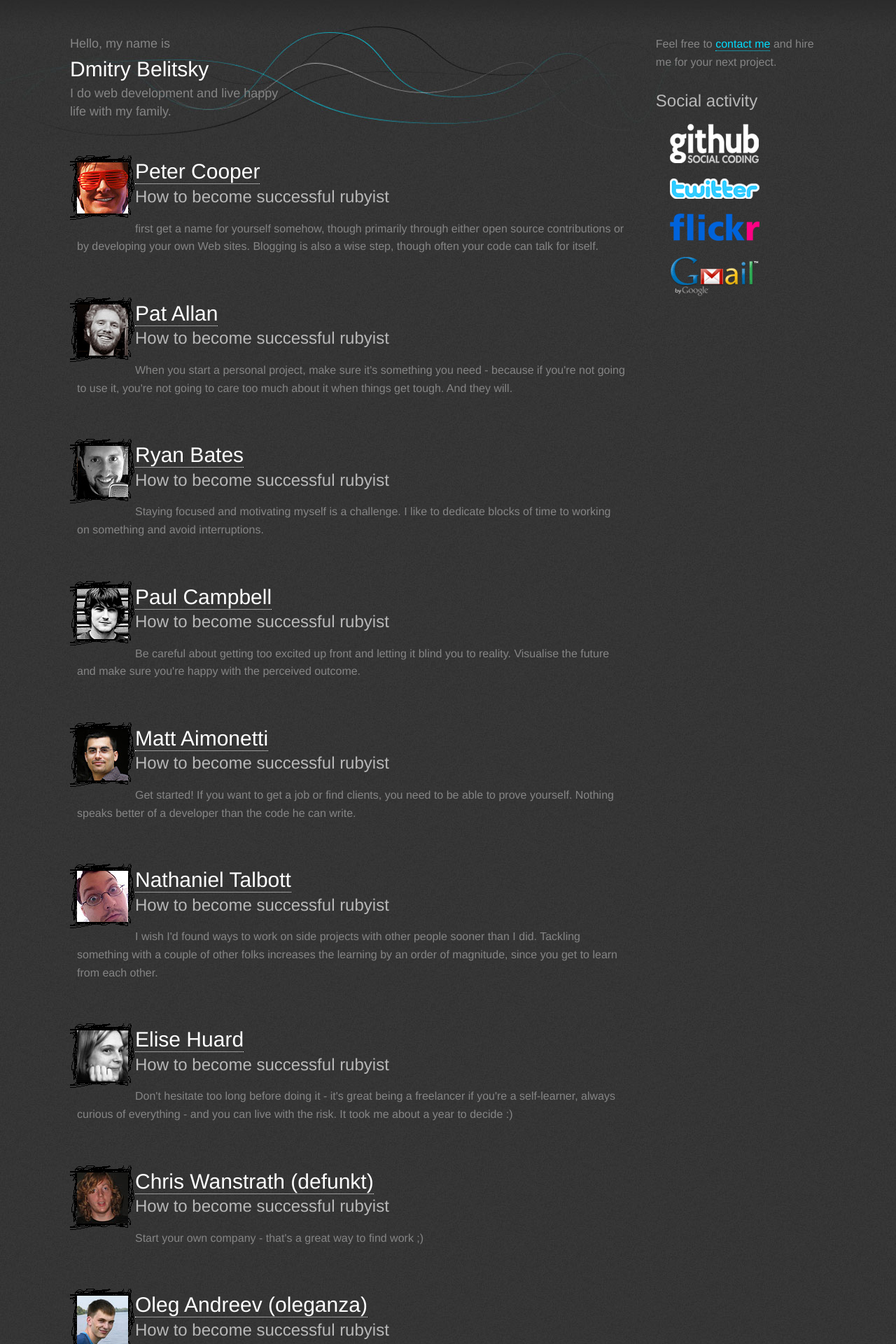
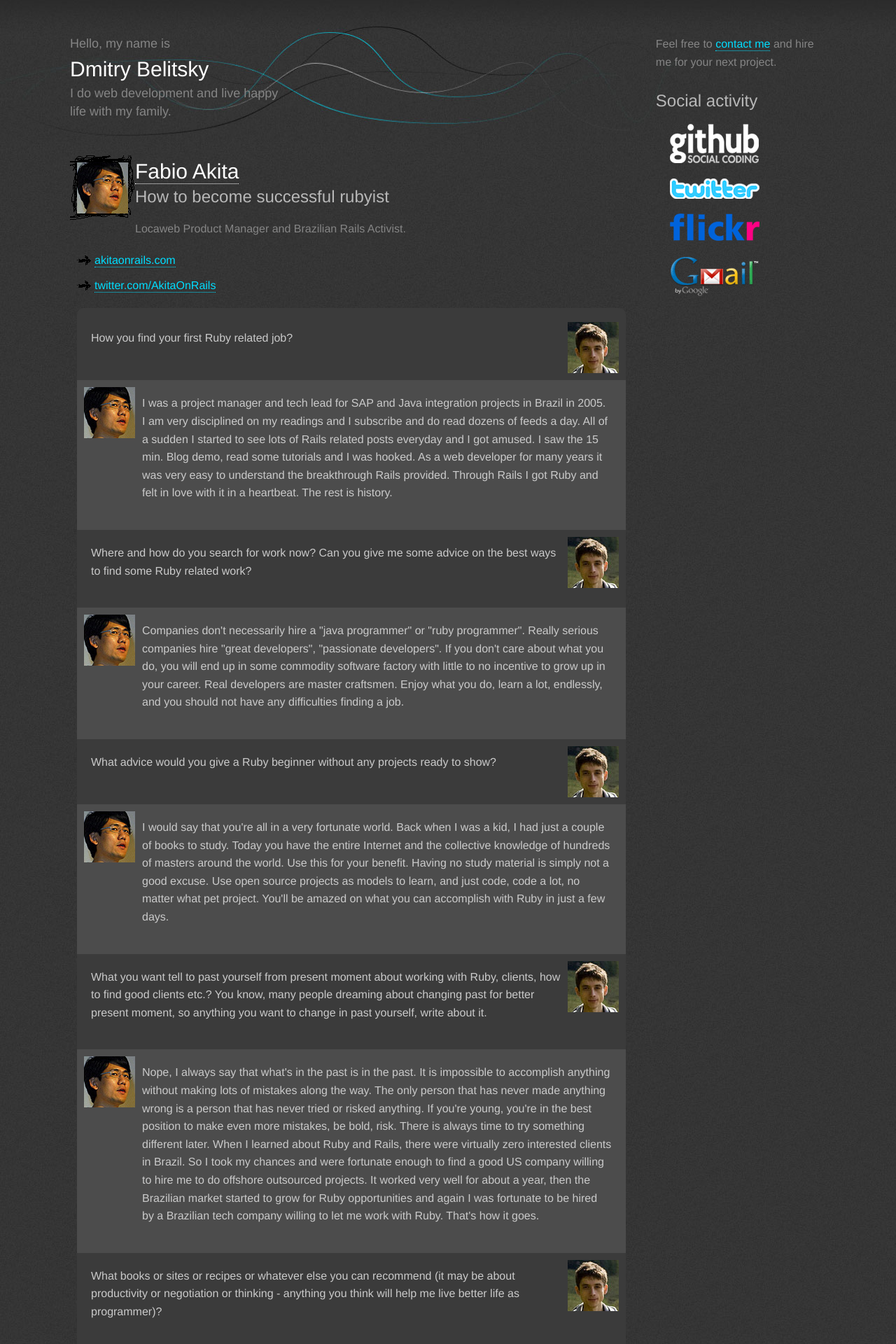
Before and after one commit to dab/belitsky.info, a Jekyll site: the page built from index.html, in a window 1280 px wide. Shown: the top 1920 px of the page at 70% size. Built offline with Jekyll 4.4.1, drawn with Linux system fonts in a browser that asks for light colours; comment, search, counter and statistics services are not loaded; some of the changed text lies outside the part shown.

Commit message:
Add Fabio Akita interview

```diff
--- /dev/null
+++ b/_posts/freelance/_posts/2009-08-29-fabio-akita.html
@@ -0,0 +1,49 @@
+---
+layout: post
+title: Fabio Akita
+subtitle: How to become successful rubyist
+teaser:
+thumb: upic-akita.jpg
+category: freelance
+---
+
+<p>Locaweb Product Manager and Brazilian Rails Activist.</p>
+<ul class="contacts">
+  <li><a href="http://akitaonrails.com/">akitaonrails.com</a></li>
+	<li><a href="http://twitter.com/AkitaOnRails/">twitter.com/AkitaOnRails</a></li>
+</ul>
+<div class="chat akita">
+  <div class="right"><div class="message"><p>How you find your first Ruby related job?</p></div></div>
+  <div class="left"><p>I was a project manager and tech lead for SAP and Java integration projects in Brazil in 2005. I am very disciplined on my readings and I subscribe and do read dozens of feeds a day. All of a sudden I started to see lots of Rails related posts everyday and I got amused. I saw the 15 min. Blog demo, read some tutorials and I was hooked. As a web developer for many years it was very easy to understand the breakthrough Rails provided. Through Rails I got Ruby and felt in love with it in a heartbeat. The rest is history.</p></div>
+  <div class="right"><p>Where and how do you search for work now? Can you give me some advice on the best ways to find some Ruby related work?</p></div>
+  <div class="left"><p>Companies don't necessarily hire a "java programmer" or "ruby programmer". Really serious companies hire "great developers", "passionate developers". If you don't care about what you do, you will end up in some commodity software factory with little to no incentive to grow up in your career. Real developers are master craftsmen. Enjoy what you do, learn a lot, endlessly, and you should not have any difficulties finding a job.</p></div>
+
+  <div class="right"><p> What advice would you give a Ruby beginner without any projects ready to show?</p></div>
+
+  <div class="left">
+	<p>I would say that you're all in a very fortunate world. Back when I was a kid, I had just a couple of books to study. Today you have the entire Internet and the collective knowledge of hundreds of masters around the world. Use this for your benefit. Having no study material is simply not a good excuse. Use open source projects as models to learn, and just code, code a lot, no matter what pet project. You'll be amazed on what you can accomplish with Ruby in just a few days.</p></div>
+
+  <div class="right"><p>What you want tell to past yourself from present moment about working with Ruby, clients, how to find good clients etc.? You know, many people dreaming about changing past for better present moment, so anything you want to change in past yourself, write about it.</p></div>
+
+  <div class="left"><p>Nope, I always say that what's in the past is in the past. It is impossible to accomplish anything without making lots of mistakes along the way. The only person that has never made anything wrong is a person that has never tried or risked anything. If you're young, you're in the best position to make even more mistakes, be bold, risk. There is always time to try something different later. When I learned about Ruby and Rails, there were virtually zero interested clients in Brazil. So I took my chances and were fortunate enough to find a good US company willing to hire me to do offshore outsourced projects. It worked very well for about a year, then the Brazilian market started to grow for Ruby opportunities and again I was fortunate to be hired by a Brazilian tech company willing to let me work with Ruby. That's how it goes.</p></div>
+
+  <div class="right"><p>What books or sites or recipes or whatever else you can recommend (it may be about productivity or negotiation or thinking - anything you think will help me live better life as programmer)?</p></div>
+
+  <div class="left"><p>Start off with the "Getting Real" book by 37signals, a collection of short essays on product development. The Rails community has a very strong entrepreneurship spirit and this book will help get you into context. Then read "The Passionate Programmer", by the well known rubyist Chad Fowler about how to become a great programmer. To the more practical point, start in the rubyonrails.org official website, there are tons of material there to get you started. If you're a beginner take some online classes with Satish Talim's rubylearning.com e-learning website. And, of course, Google the hell out of it, there are tons of material available in the net.</p></div>
+  <div class="right"><p>How much time a week you work and how you keep yourself productive and focused?</p></div>
+  <div class="left"><p>I am a very intuitive kind of person. I don't make very predictable plans. I have my goals in mind and I make micro-decisions along the way to make everything fit. There is simply no single recipe you can follow to be productive. You either know what you're doing or you don't. I don't buy into those self-help organization books, and neither should you. I do have the discipline of keeping myself very well informed, reading dozens of rss feeds, audiobooks while driving and so on, leveraging every single idle minute I have during the day.</p></div>
+  <div class="right"><div class="message"><p>How you organize your workspace and what tools you using while working?</p></div></div>
+  <div class="left"><p>I primarily carry my Macbook Pro with me everywhere I go, be it at home, at office, while travelling, etc. Everything I need is there, my development tools, my media, my e-mails. When I'm not with my notebook, I have my iPhone with me, where I check my e-mails, rss feeds. So, I am never completely offline.</p></div>
+
+  <div class="right"><p>How to be successful and *profitable* programmer?</p></div>
+
+  <div class="left"><p>Software development can be divided into 2 groups: commodity coders (the average programmer you find in outsourced software factories) and real developers (the kind that will found a startup someday). Obviously, category #1 will not make you profit a lot. Only entrepreneurs really profit. Real software development is craftsmanship, you either have the talent or you don't. If you have it, you have to nurture it, practice, develop yourself. You have to be as passionate as any other kind of artist, be it a musician, acting, etc. Getting a diploma or a bunch of certificates are ludicrous and will lead you nowhere in the long run.</p></div>
+
+  <div class="right"><p>What every programmer should know?</p></div>
+
+  <div class="left"><p>How to be a good entrepreneur. Don't make yourself isolated in a dark room just coding. Learn the basics of business as well, how society works, how people think, how businesses operate. You will need it, believe me.</p></div>
+  <div class="right">
+    <p>Thank you, Fabio! Hope we will talk more, sometime.</p>
+  </div>
+<div class="rounded lt"></div><div class="rounded rt"></div><div class="rounded lb"></div><div class="rounded rb"></div>
+</div></div>
--- a/layout.css
+++ b/layout.css
@@ -201,7 +201,7 @@ ul.sidebar {
   background: #4c4c4c url(images/upic-aimonetti.jpg) no-repeat left top;
 }
 .chat.pabcas .left {
-  background: #4c4c4c url(images/upic-aimonetti.jpg) no-repeat left top;
+  background: #4c4c4c url(images/upic-pabcas.jpg) no-repeat left top;
 }
 .chat.peterc .left {
   background: #4c4c4c url(images/upic-peterc.jpg) no-repeat left top;
@@ -209,7 +209,9 @@ ul.sidebar {
 .chat.pat .left {
   background: #4c4c4c url(images/upic-pat.jpg) no-repeat left top;
 }
-
+.chat.akita .left {
+  background: #4c4c4c url(images/upic-akita.jpg) no-repeat left top;
+}
 .content-item ul, .content-item ol {
   margin: 0 0 20px 10px;
   list-style-position: inside;
```
Also changed, not shown: images/upic-akita.jpg (added), index.html (line endings or trailing spaces).
